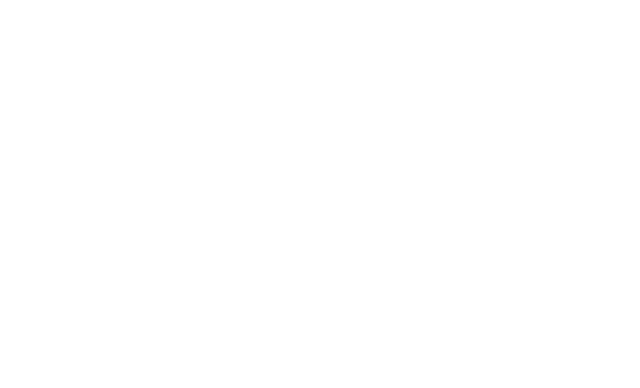
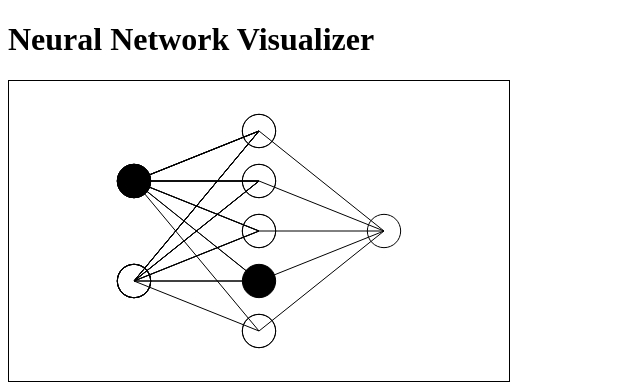
Before and after one commit to zakerytclarke/nautilus.js, a plain HTML site: page index.html in a window 1280 px wide. Shown: the whole page, without its empty margins (0-640 px from the left). Drawn offline with Linux system fonts and the light colour scheme.

Commit message:
Add files via upload

```diff
--- a/index.html
+++ b/index.html
@@ -8,16 +8,23 @@ Nautilus.js
 </style>
 </head>
 <body>
+<h1>
+Neural Network Visualizer
+</h1>
+<canvas id="nautilusvisual" width="500px" height="300px" style="border:1px black solid;"></canvas>
 
-
-<script src="nn.js">
+<script src="nautilus.js">
 </script>
 <script>
 
-var test=new network([2,3,1]);
+var test=new network([2,5,1]);
 test.reset();
-console.log(test.layers);
-alert("hi");
+var args=[0,1];
+test.evaluate(args);
+test.draw();
+test.log();
+var temp=JSON.parse(JSON.stringify(test));
+console.log(temp);
 </script>
 </body>
 </html>
--- /dev/null
+++ b/nautilus.js
@@ -0,0 +1,102 @@
+
+function network(args){
+	this.layers=[];
+	this.numberoflayers=args.length;
+	this.reset=
+	function(){
+		for(var i=0;i<this.numberoflayers;i++){
+			this.layers.push(new layer(args[i],args[i+1]));
+			this.layers[i].reset();
+		}
+	}
+	this.log=
+	function(){
+		console.log(this.layers);
+	}
+	this.backpropagate=
+	function(args){
+			var correct=[];
+			for(var i=0;i<args.length;i++){
+				correct[i]=args[i];
+			}
+	}
+	this.evaluate=
+	function(args){
+		for(var i=0;i<this.layers[0].nodes.length;i++){
+			this.layers[0].nodes[i].value=args[i];
+		}
+		for(var y=1;y<this.numberoflayers;y++){
+			for(var x=0;x<this.layers[y].nodes.length;x++){
+				for(var z=0;z<this.layers[y-1].nodes.length;z++){
+					if(this.layers[y-1].nodes[z].value>0.5){
+					this.layers[y].nodes[x].value+=this.layers[y-1].nodes[z].weights[x]*this.layers[y-1].nodes[z].value;
+					}
+				}
+			}
+
+		}
+	}
+	this.draw=
+	function(){
+		var c=document.getElementById("nautilusvisual");
+		var ctx=c.getContext("2d");
+		var w=c.width;
+		var h=c.height;
+		ctx.clearRect(0,0,w,h);
+		for(var y=0;y<this.numberoflayers;y++){
+			for(var x=0;x<this.layers[y].nodes.length;x++){
+				ctx.beginPath();
+				ctx.lineWidth=1;
+				ctx.arc(w/(this.numberoflayers+1)*(y+1),h/(this.layers[y].nodes.length+1)*(x+1),w/this.numberoflayers/10,0,2*Math.PI);
+
+				if(this.layers[y].nodes[x].value>0.5){
+					ctx.stroke();
+				}else{
+					ctx.fill();
+				}
+
+				if(this.numberoflayers>y+1){
+					for(var z=0;z<this.layers[y+1].nodes.length;z++){
+						ctx.moveTo(w/(this.numberoflayers+1)*(y+1),h/(this.layers[y].nodes.length+1)*(x+1));
+						ctx.lineTo(w/(this.numberoflayers+1)*(y+2),h/(this.layers[y+1].nodes.length+1)*(1+z));
+						ctx.stroke();
+					}
+				}
+
+			}
+		}
+	}
+}
+function layer(num,numlayer){
+	this.nodes=[];
+	this.reset=
+	function(){
+		for(var i=0;i<num;i++){
+			this.nodes.push(new node(numlayer));
+			this.nodes[i].reset();
+		}
+	}
+}
+function node(num){
+	this.value=0;
+	this.weights=[];
+	this.reset=
+	function(){
+		for(var i=0;i<num;i++){
+			this.weights.push(Math.random());
+		}
+	}
+	this.activate=
+	function(){
+			this.value=this.activationfunc(this.value);
+	}
+	this.activationfunc=
+	function(x){
+		return ((Math.pow(Math.E,x)-Math.pow(Math.E,-x))/(Math.pow(Math.E,x)+Math.pow(Math.E,-x))+1)/2;
+	}
+	this.activationderiv=
+	function(x){
+		var h=0.00000000001;
+		return (this.activationfunc(x+h)-this.activationfunc(x))/h
+	}
+}
```
